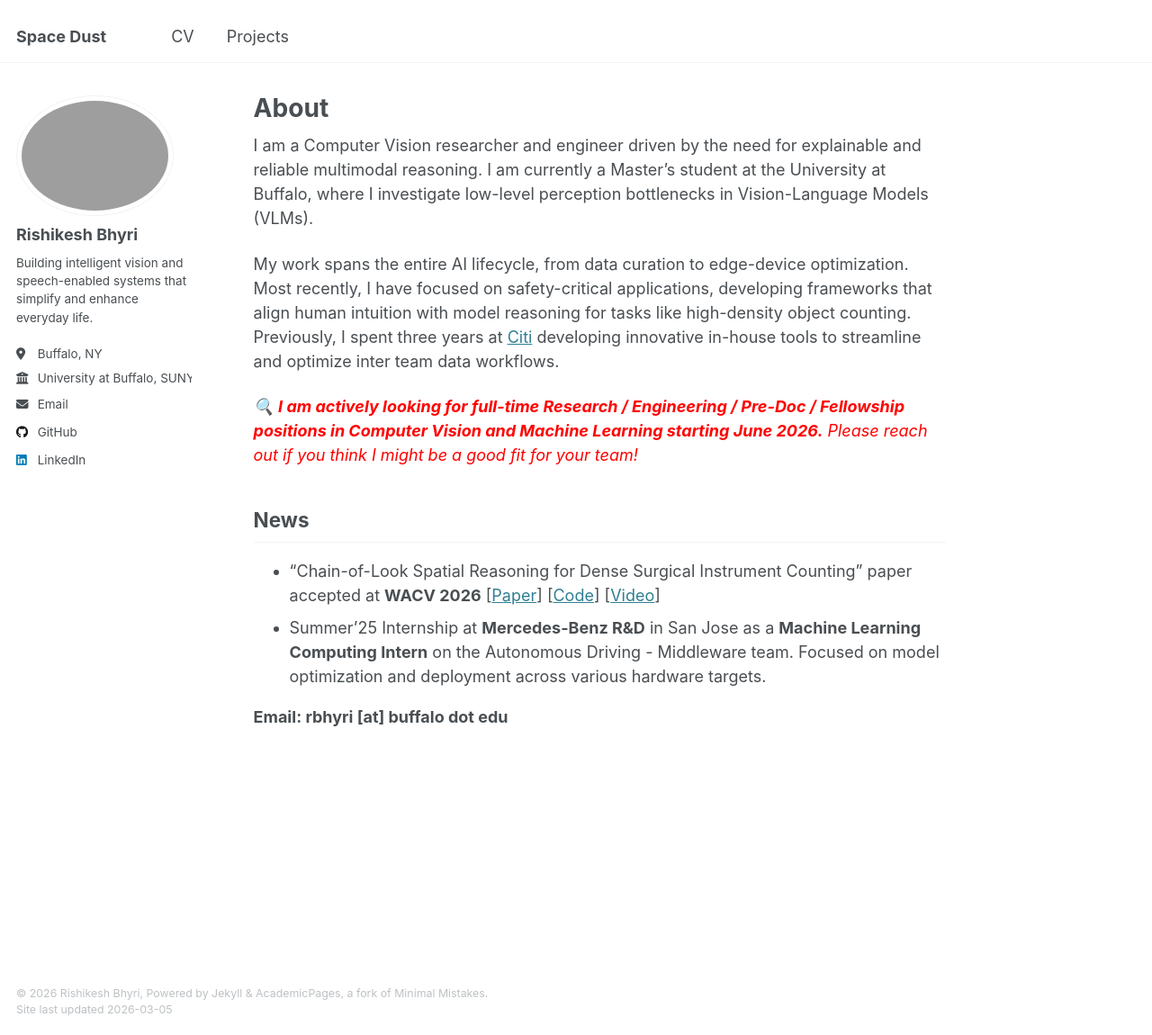
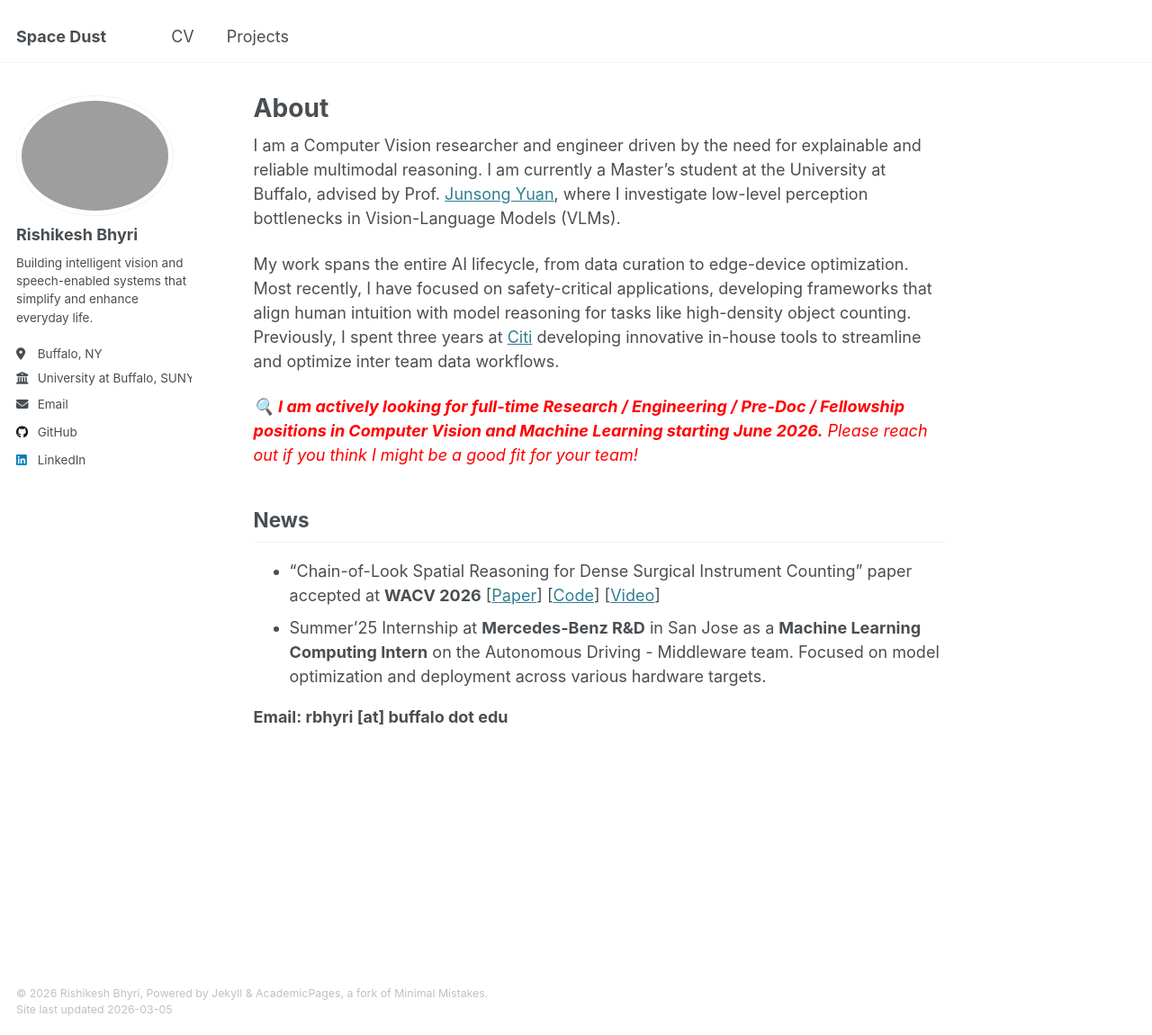
Before and after one commit to rishi1134/rishi1134.github.io, a Jekyll site: the page built from _pages/about.md, in a window 1280 px wide and 1150 px high. Shown: the whole window at 90% size. Built offline with Jekyll 4.4.1, drawn with Linux system fonts in a browser that asks for light colours.

Commit message:
update about

```diff
--- a/_pages/about.md
+++ b/_pages/about.md
@@ -11,7 +11,7 @@ redirect_from:
 
 My expertise lies in designing and implementing end-to-end object detection models with integrated reasoning capabilities, also optimized for resource-constrained devices (and mobile phones), enabling more sophisticated recognition beyond pure detection. As of late, I have been working as a Research Assistant, focusing on detection with reasoning using state-of-the-art Vision-Language Models (VLMs) to ground and count objects in high-density scenarios. -->
 
-I am a Computer Vision researcher and engineer driven by the need for explainable and reliable multimodal reasoning. I am currently a Master's student at the University at Buffalo, where I investigate low-level perception bottlenecks in Vision-Language Models (VLMs).
+I am a Computer Vision researcher and engineer driven by the need for explainable and reliable multimodal reasoning. I am currently a Master's student at the University at Buffalo, advised by Prof. [Junsong Yuan](https://cse.buffalo.edu/~jsyuan/), where I investigate low-level perception bottlenecks in Vision-Language Models (VLMs).
 
 My work spans the entire AI lifecycle, from data curation to edge-device optimization. Most recently, I have focused on safety-critical applications, developing frameworks that align human intuition with model reasoning for tasks like high-density object counting. Previously, I spent three years at [Citi](https://www.citi.com/) developing innovative in-house tools to streamline and optimize inter team data workflows.
 
```
